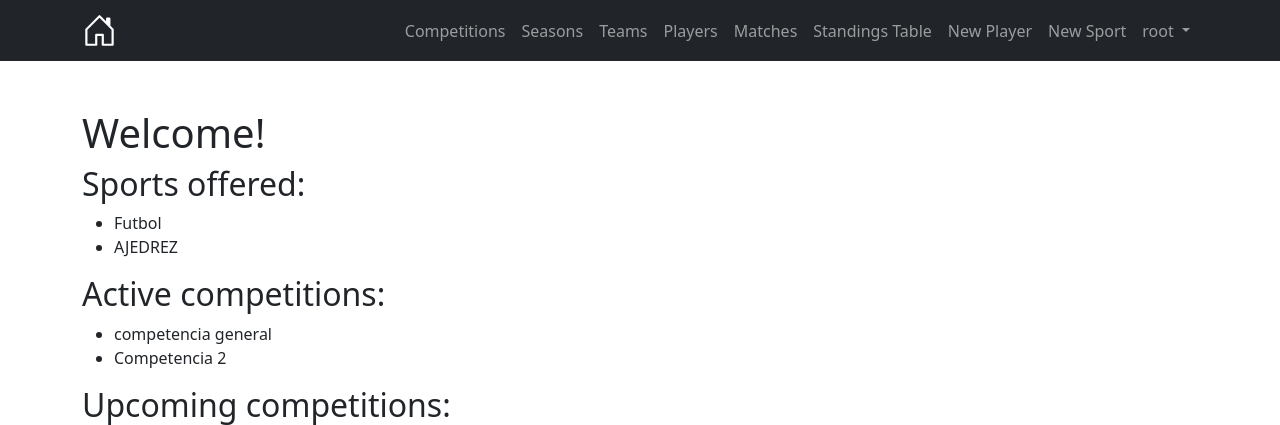
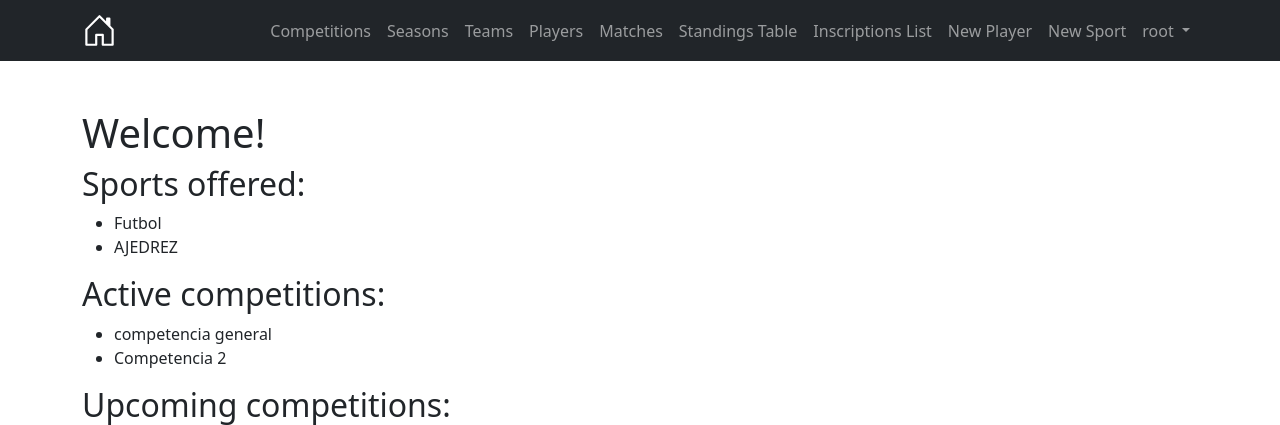
Before and after one commit to jostinjimenez/django-project-competencias, a Django app: page / in a window 1280 px wide. Shown: the top 425 px of the page. Run offline with Django 4.2, Linux system fonts and the light colour scheme; a user stored in the database is signed in; data comes from the database, SQL or seed files in the repository; both versions use the stored data as it was after the commit.

Commit message:
Inscriptions List

```diff
--- a/System_Sport/urls.py
+++ b/System_Sport/urls.py
@@ -21,5 +21,6 @@ urlpatterns = [
     path('games/', views.game_list, name='game_list'),
     path('game/<int:id>/', views.game_detail, name='game_detail'),
     path('standings/', views.standings_table, name='standings_table'),
-
+    path('inscriptions/', views.inscription_list, name='inscription_list'),
+    path('inscription/<int:id>/', views.inscription_details, name='inscription_detail'),
 ]
--- a/myapp/templates/base.html
+++ b/myapp/templates/base.html
@@ -38,6 +38,8 @@
                     <li class="nav-item"><a class="nav-link" href="{% url 'players' %}">Players</a></li>
                     <li class="nav-item"><a class="nav-link" href="{% url 'game_list' %}">Matches</a></li>
                     <li class="nav-item"><a class="nav-link" href="{% url 'standings_table' %}">Standings Table</a></li>
+                    <li class="nav-item"><a class="nav-link" href="{% url 'inscription_list' %}">Inscriptions List</a>
+                    </li>
                     <li class="nav-item"><a class="nav-link" href="{% url 'new_player' %}">New Player</a></li>
                     <li class="nav-item"><a class="nav-link" href="{% url 'new_sport' %}">New Sport</a></li>
                     <li class="nav-item dropdown">
@@ -80,9 +82,11 @@
 
 </nav>
 
-{% block content %}
+<main class="container py-5">
+    {% block content %}
+    {% endblock %}
+</main>
 
-{% endblock %}
 
 </body>
 </html>
--- a/myapp/templates/home.html
+++ b/myapp/templates/home.html
@@ -2,7 +2,7 @@
 
 {% block content %}
 
-    <div class="container py-5">
+    <div>
         <h1>Welcome!</h1>
 
         <!-- Mostrar información general sobre los deportes ofrecidos -->
--- a/myapp/views.py
+++ b/myapp/views.py
@@ -10,6 +10,26 @@ from .models import Competition, Season, Sport, Group, Team, Inscription, Player
 
 
 # Create your views here.
+def inscription_details(request, id):
+    # Obtener la inscripción específica según el ID
+    inscription = get_object_or_404(Inscription, pk=id)
+
+    # Pasar los datos a la plantilla y renderizarla
+    return render(request, 'inscription_details.html', {
+        'inscription': inscription,
+    })
+
+
+def inscription_list(request):
+    # Obtener todas las inscripciones
+    inscriptions = Inscription.objects.all()
+
+    # Pasar los datos a la plantilla y renderizarla
+    return render(request, 'inscription_list.html', {
+        'inscriptions': inscriptions,
+    })
+
+
 def standings_table(request):
     teams = Team.objects.all()
     played_games = Game.objects.filter(state=State.PLAYED)
```
Also changed, not shown: myapp/templates/inscription_details.html (added, +17 -0 lines), myapp/templates/inscription_list.html (added, +16 -0 lines), db.sqlite3, myapp/migrations/0013_game_loser_game_winner.py (added), myapp/migrations/0014_team_goals_received_team_goals_scored.py (added).
